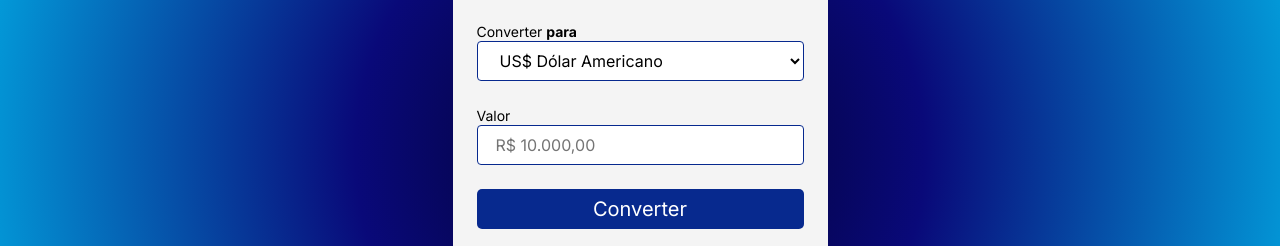
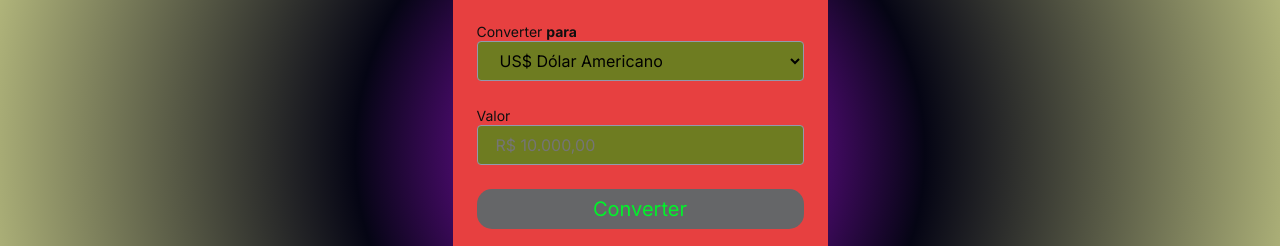
Before and after one commit to MacgyverCastro/JAVASCRIPT, a plain HTML site: page index.html in a window 1280 px wide. Shown: the part 349-595 px from the top of the page. Drawn offline with Linux system fonts and the light colour scheme.

Commit message:
conversor de moedas

```diff
--- a/arquivo.js
+++ b/arquivo.js
@@ -8,7 +8,7 @@ function convertValues() {
     const currencyValueToConvert = document.querySelector(".currency-value-to-convert")
     const currencyValueConverted = document.querySelector(".currency-value")
 
-    const dolarToday = 5.72
+    const dolarToday = 5
     const euroToday = 6.49
     const realToday = 1.0
 
--- a/styles.css
+++ b/styles.css
@@ -7,8 +7,8 @@
 }
 
 body {
-    background: #020024;
-    background: radial-gradient(circle, rgba(2, 0, 36, 1) 0%, rgba(9, 9, 121, 1) 35%, rgba(0, 212, 255, 1) 100%);
+    background: #f50c1f;
+    background: radial-gradient(circle, rgb(183, 20, 247) 0%, rgb(5, 5, 20) 35%, rgba(232, 248, 9, 0.37) 100%);
 }
 
 .logo-money {
@@ -19,22 +19,22 @@ body {
 
 main {
     width: 375px;
-    background: #f4f4f4;
+    background: #e74040;
     border-radius: 20px;
     margin:83px auto;
     padding: 15px 24px 20px;
 }
 
 label {
-    color: #000000;
+    color: #0f0f0f;
     font-weight: 400;
     font-size: 14px;
 }
 
 select,
 input {
-    background: #ffffff;
-    border: 1px solid #07298E;
+    background: #6e7c21;
+    border: 1px solid #9299ad;
     border-radius: 4px;
     height: 40px;
     width: 100%;
@@ -45,12 +45,12 @@ input {
 }
 
 button {
-    background: #07298E;
-    border-radius: 5px;
+    background: #656668;
+    border-radius: 15px;
     width: 100%;
     border: none;
     height: 40px;
-    color: #ffffff;
+    color: #01f32a;
     font-size: 20px;
     cursor: pointer;
 }
@@ -59,7 +59,7 @@ button:hover {
     opacity: 0.8;
 }
 
-button:active {
+button:active{
     opacity: 0.6;
 }
 
```
